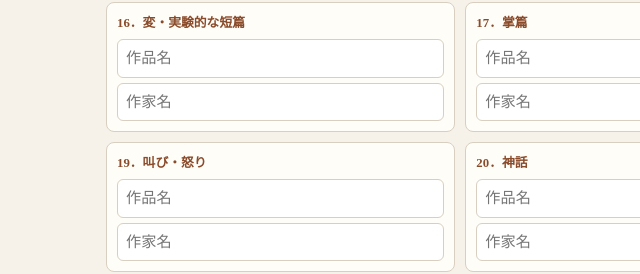
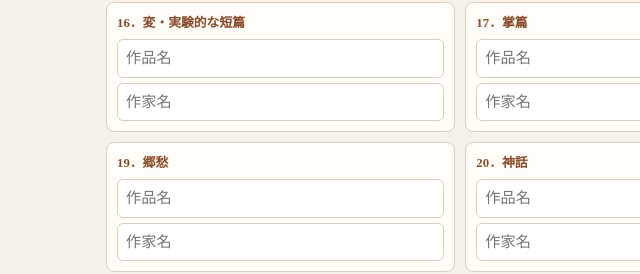
Before and after one commit to WashuTakumi/30ShortStories, a plain HTML site: page index.html in a window 1280 px wide. Shown: the part 951-1225 px from the top of the page, 0-640 px from the left. Drawn offline with Linux system fonts and the light colour scheme.

Commit message:
Update index.html

```diff
--- a/index.html
+++ b/index.html
@@ -85,7 +85,7 @@ const PROMPTS = [
   "むかし読んで忘れられない短篇","繰り返し読む・読みたい短篇","もっと評価されるべき短篇","発想がすごい短篇","技巧がすごい短篇",
   "構造がすごい短篇","笑える短篇","こわい短篇","切ない短篇","ずっしりと重い短篇",
   "美しい短篇","渋い・恰好いい短篇","食べものについての短篇","音楽についての短篇","愛についての短篇",
-  "変・実験的な短篇","掌篇","中篇","叫び・怒り","神話",
+  "変・実験的な短篇","掌篇","中篇","郷愁","神話",
   "夢・幻想","古典","準古典","現代","人物が印象的",
   "文章が印象的","幕切れが印象的","好きな作家のこの一作","好きなシリーズ・連作からひとつ","人には薦められないけど好き"
 ];
```
